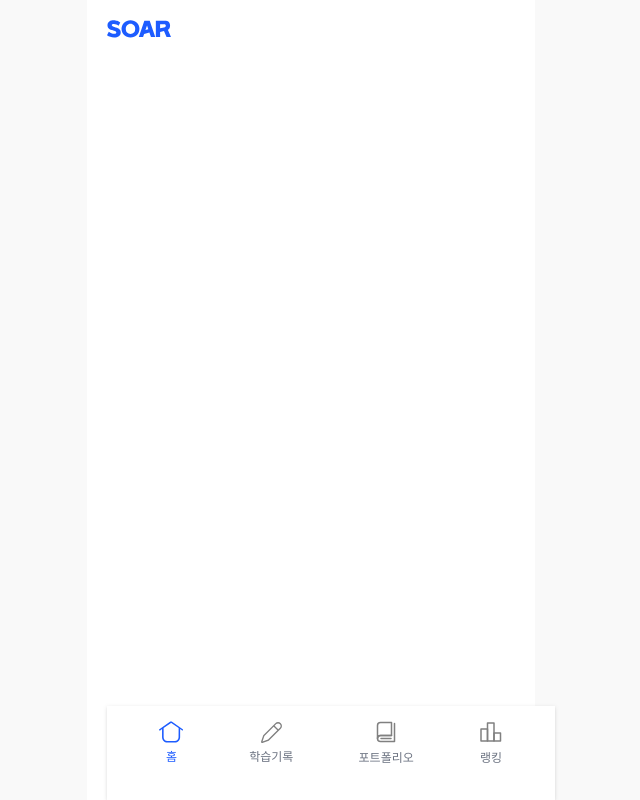
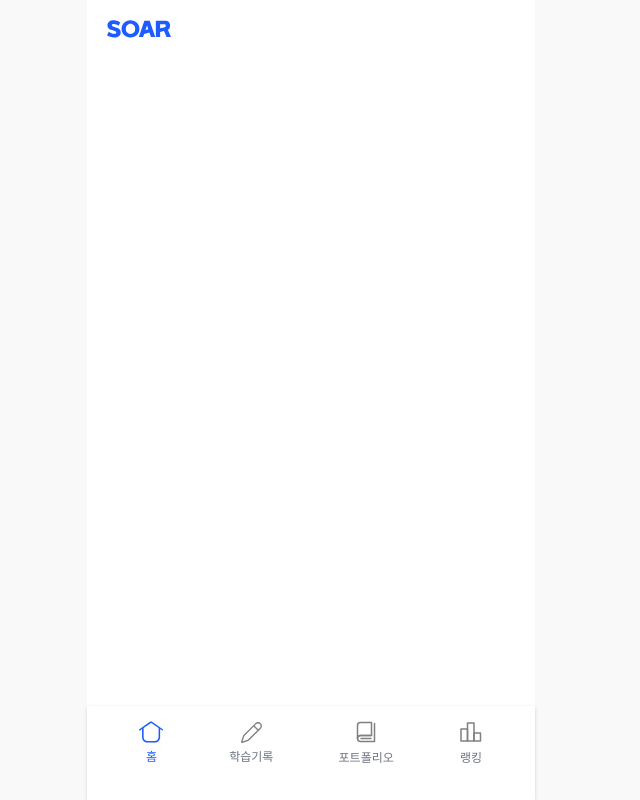
Before and after one commit to TeamDivers/Soar, a React (Create React App) app in the folder client/: page / in a window 1280 px wide. Shown: the whole page, without its empty margins (329-969 px from the left). Built offline with nearby package versions, Linux system fonts and the light colour scheme.

Commit message:
fix: add hasNavigation prop

```diff
--- a/client/src/components/layout/index.tsx
+++ b/client/src/components/layout/index.tsx
@@ -5,14 +5,22 @@ import BottomNavigation from '@components/BottomNavigation';
 
 import { Logo } from '../../assets/images';
 
-const Layout = () => {
+interface LayoutProps {
+    hasNavigation?: boolean;
+}
+
+const Layout = ({ hasNavigation = true }: LayoutProps) => {
     // if user is unauthorized, redirect to login
 
     return (
-        <main className="container relative h-full max-w-md px-5 pt-3 mx-auto bg-white">
-            <Logo className="w-16" />
-            <Outlet />
-            <BottomNavigation />
+        <main className="container relative h-full max-w-md mx-auto bg-white">
+            <div className="px-5 pt-3">
+                <div className="flex">
+                    <Logo className="w-16" />
+                </div>
+                <Outlet />
+            </div>
+            {hasNavigation && <BottomNavigation />}
         </main>
     );
 };
```
